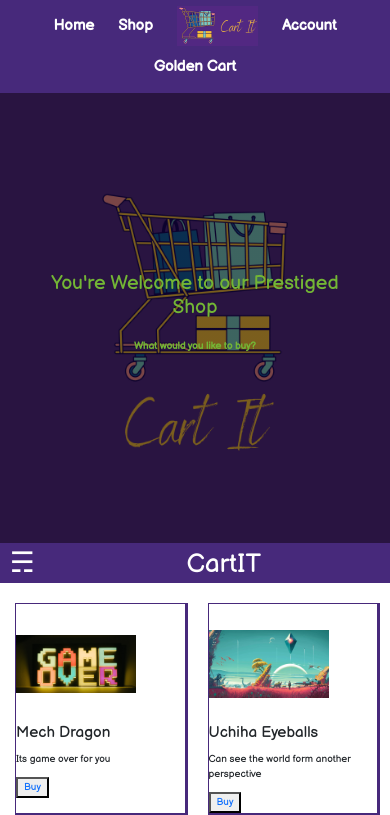
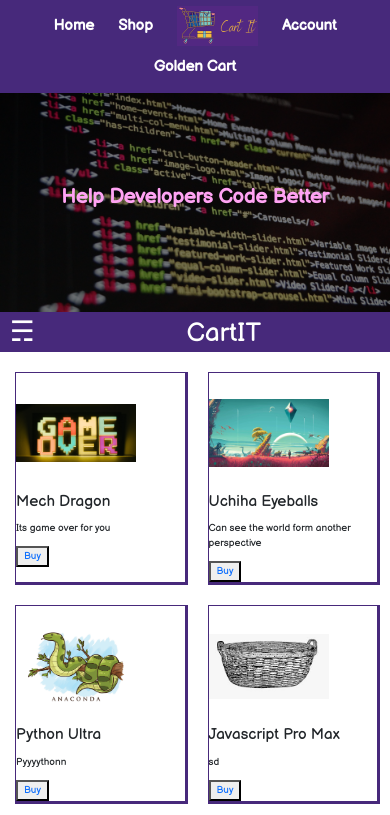
Before and after one commit to CodeKing12/Cart-It, a Django app: a page that uses templates/shop/category_products.html in a window 390 px wide. Shown: the top 815 px of the page. Run offline with Django 3.2, Linux system fonts and the light colour scheme; data comes from the database, SQL or seed files in the repository; both versions use the stored data as it was after the commit; some libraries are stand-ins or nearby versions.

Commit message:
I have successfully added images for each category page the user opens with a column for such images in the database. I have done some required styling. Up next is to make the image fully responsive.

```diff
--- a/Shop/models.py
+++ b/Shop/models.py
@@ -4,8 +4,10 @@
 
 # Create your models here.
 class Categories(models.Model):
+    description = RichTextField(blank=True)
     category_icons = models.CharField(blank=True, max_length=150)
     categories = models.CharField(max_length=60)
+    category_images = models.ImageField(blank=True, upload_to="uploaded_images/")
 
     def __str__(self):
         return self.categories
--- a/Shop/static/shop/category_products.css
+++ b/Shop/static/shop/category_products.css
@@ -24,6 +24,56 @@
     font-size: 15px;
 }
 
+.banner_text {
+    width: 100%;
+    text-align: center;
+    position: absolute;
+    top: 50%;
+    left: 50%;
+    transform: translate(-50%, -50%);
+
+}
+
+.banner_text h1 {
+    color: #ffa3f3;
+    font-weight: bold;
+    font-size: 30px;
+}
+
+.bannimage{
+/*    margin-top: 10px;*/
+    background-color: black;
+    overflow: hidden;
+    text-align: center;
+    position: relative;
+}
+
+.bannimage img {
+    object-fit: contain;
+    opacity: 0.5;
+    min-height: 100%;
+    min-width: 100%;
+    max-height: 100%;
+    max-width: 100%;
+}
+
+@media screen and (max-width: 540px) {
+    .banner_text {
+        top: 50%;
+        left: 50%;
+        transform: translate(-50%, -50%);
+    }
+}
+
+@media screen and (max-width: 400px) {
+    .banner_text h1{
+        top: 50%;
+        font-size: 20px;
+        color: #ffa3f3;
+        font-weight: bolder;
+    }
+}
+/*
 .hero-image {
     background-image: linear-gradient(rgba(0, 0, 0, 0.5), rgba(0, 0, 0, 0.5)), url("images/20210415_181048_0000 1.png");
     height: 450px;
@@ -33,9 +83,9 @@
     position: relative;
   }
 
-  /* Place text in the middle of the image */
+  /* Place text in the middle of the image
   .hero-text {
-    /*border: 1px solid red;*/
+    /*border: 1px solid red;
     width: 80%;
     text-align: center;
     position: absolute;
@@ -48,7 +98,7 @@
 
   @media screen and (min-width: 750px) {
       #banner-img {
-          background-image: linear-gradient(rgba(0, 0, 0, 0.5), rgba(0, 0, 0, 0.5)), url("images/20210415_182733_0000.png");
+          background-image: linear-gradient(rgba(0, 0, 0, 0.5), rgba(0, 0, 0, 0.5)), url("{{ category.category_images.url }}");
           background-size: cover;
           background-position: center;
           height: 570px;
@@ -62,7 +112,7 @@
         background-size: cover;
         background-position: center;
     }
-}
+}*/
 
 /* Style page content - use this if you want to push the page content to the right when you open the side navigation */
 #mobilecontent {
--- a/Shop/views.py
+++ b/Shop/views.py
@@ -14,7 +14,7 @@
     cat_id = Categories.objects.get(categories=categories)
     cid = cat_id.id
     category_list = Product.objects.filter(category=cid)
-    return render(request, "shop/category_products.html", {"category_list": category_list, "categories": all_categories})
+    return render(request, "shop/category_products.html", {"category_list": category_list, "categories": all_categories, "category": cat_id})
 
 def product_details(request, product_id):
     product = get_object_or_404(Product, pk=product_id)
--- a/templates/shop/category_products.html
+++ b/templates/shop/category_products.html
@@ -6,14 +6,14 @@
 {% endblock %}
 
 {% block content %}
-  <div class="hero-image" id="banner-img">
-    <div class="hero-text">
-      <h1>You're Welcome to our Prestiged Shop</h1><br>
-      <p>What would you like to buy?</p>
-    </div>
+  <div class="bannimage cfg">
+      <img src=" {{ category.category_images.url }}">
+      <section class="banner_text">
+          <h1>{{ category.description | safe }}</h1>
+      </section>
   </div>
+
   <div id="myNav" class="mobilenav">
-
       <!-- Button to close the overlay navigation -->
       <a href="javascript:void(0)" class="closebtn" onclick="closeMobileNav()">&times;</a>
 
--- a/templates/shop/home.html
+++ b/templates/shop/home.html
@@ -12,6 +12,7 @@
       <p>What would you like to buy?</p>
     </div>
   </div>
+
   <div id="myNav" class="mobilenav">
 
       <!-- Button to close the overlay navigation -->
```
Also changed, not shown: Shop/migrations/0013_categories_category_images.py (added), Shop/migrations/0014_categories_description.py (added), db.sqlite3, media/uploaded_images/apple-1868496_1920.jpg (added), media/uploaded_images/code-1076536_1920.jpg (added), media/uploaded_images/image-3033200_1280.jpg (added), media/uploaded_images/ipad-608206_1920.jpg (added), media/uploaded_images/keyboard-3437569_1920.jpg (added), media/uploaded_images/pc-2350080_1920.jpg (added).
